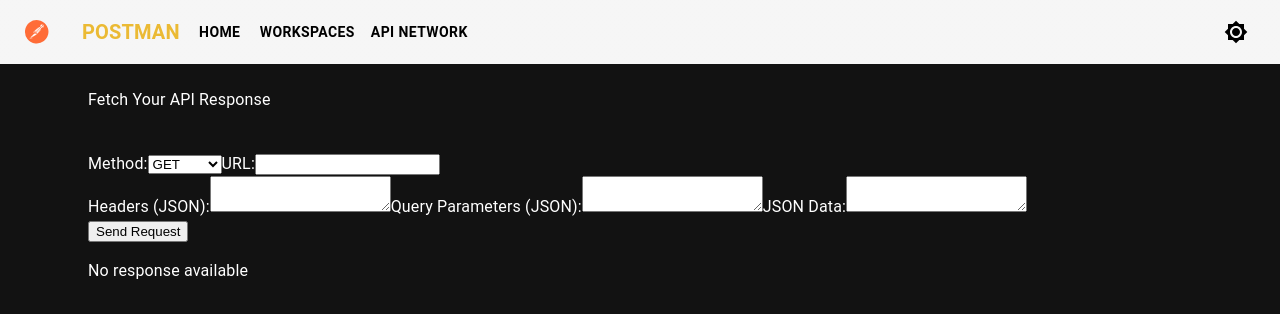
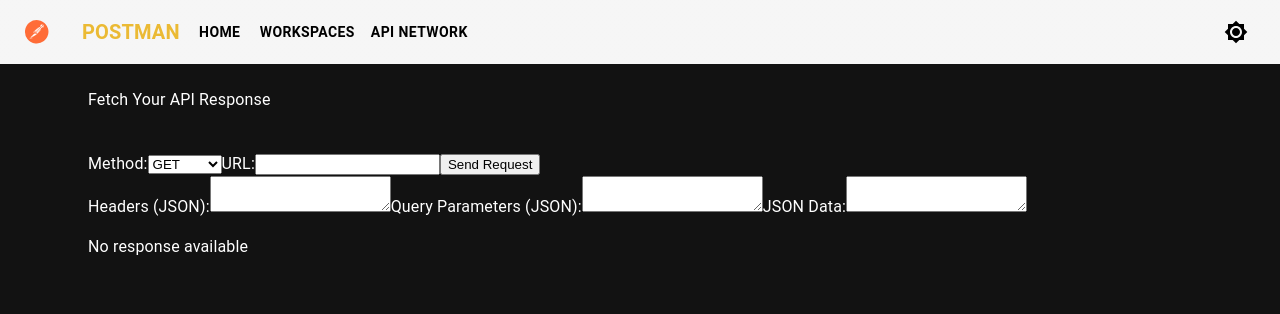
Before and after one commit to suman233/postman_clone, a Next.js app: page /apinetwork in a window 1280 px wide. Shown: the top 314 px of the page. Built offline with nearby package versions, Linux system fonts and the light colour scheme.

Commit message:
Update RequestForm.tsx

```diff
--- a/components/RequestForm/RequestForm.tsx
+++ b/components/RequestForm/RequestForm.tsx
@@ -81,6 +81,8 @@
           URL:
           <input type="text" {...register('url', { required: true })} />
         </label>
+        <button type="submit">Send Request</button>
+
         <div style={{ display: 'flex' }}>
           <label>
             Headers (JSON):
@@ -95,7 +97,6 @@
             <textarea {...register('jsonData')} />
           </label>
         </div>
-        <button type="submit">Send Request</button>
 
       </form>
     </Container>
```
